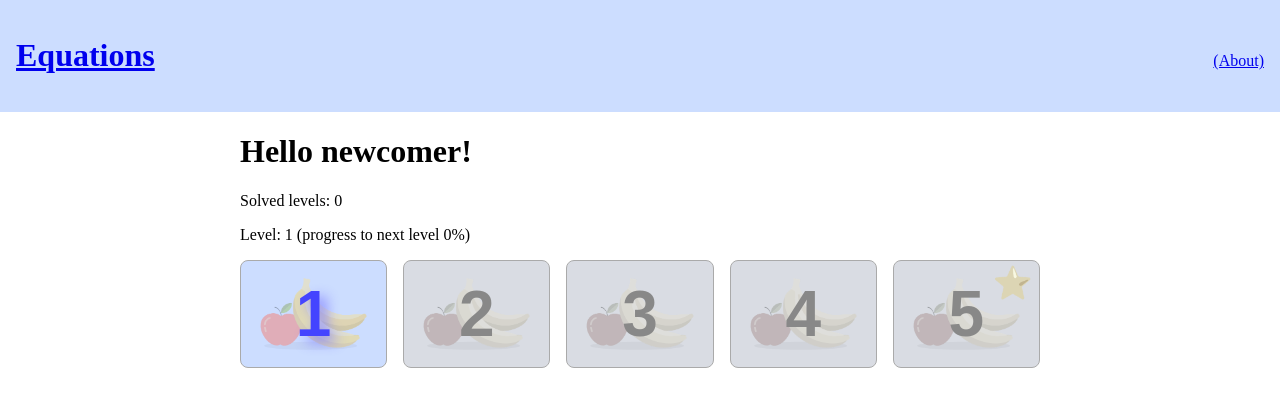
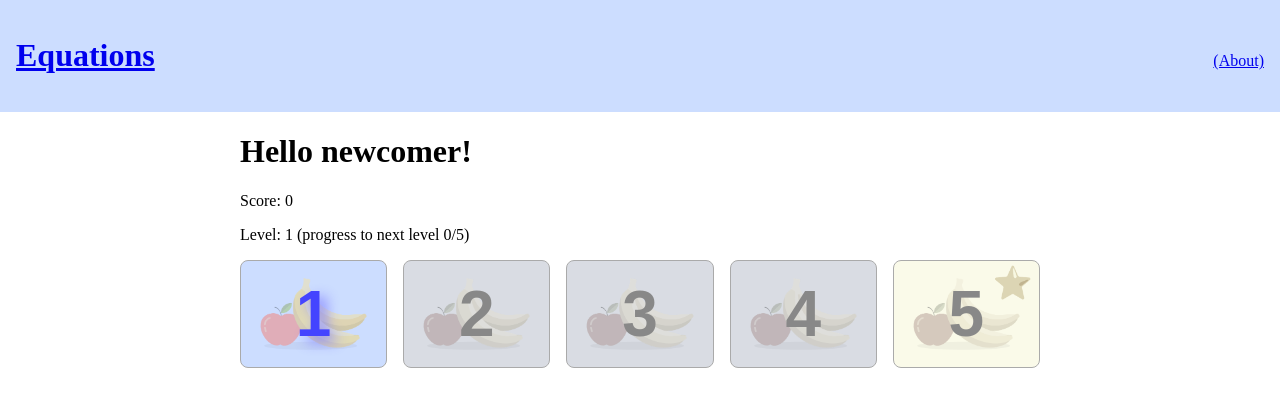
Before and after one commit to jacekkopecky/equations, a React (Vite) app: page / in a window 1280 px wide. Shown: the top 406 px of the page. Built offline with nearby package versions, Linux system fonts and the light colour scheme.

Commit message:
first working overview page

```diff
--- a/src/js/AppState.js
+++ b/src/js/AppState.js
@@ -1,6 +1,8 @@
 import Random from './tools/random';
 import levels from './levels/index';
 import { useLocalStorage } from './tools/react';
+
+const BATCH_SIZE = 5;
 
 export default class AppState {
   constructor() {
@@ -34,6 +36,35 @@ export default class AppState {
     return assignment;
   }
 
+  getUpcomingAssignments() {
+    let firstUnsolved = this.state.assignments.findIndex((a, i) => i > 0 && !a?.answered);
+    if (firstUnsolved === -1) firstUnsolved = 1;
+
+    const first = Math.floor(((firstUnsolved - 1) / BATCH_SIZE)) * BATCH_SIZE + 1;
+    const assignments = [];
+    const level = this.level;
+
+    for (let i = 0; i < BATCH_SIZE; i += 1) {
+      const attempted = this.state.assignments[first + i];
+      const challenge = i === BATCH_SIZE - 1;
+      if (attempted) {
+        assignments[i] = {
+          level: attempted.level,
+          n: attempted.n,
+          answered: attempted.answered,
+          answeredCorrectly: attempted.answeredCorrectly,
+        };
+      } else {
+        assignments[i] = {
+          level: challenge ? level + 1 : chooseLevel(level),
+          n: first + i,
+        };
+      }
+    }
+
+    return assignments;
+  }
+
   _duplicateState() {
     this.state = { ...this.state };
   }
@@ -42,4 +73,23 @@ export default class AppState {
   _saveState() {
     this.setState(this.state);
   }
+
+  get score() {
+    return this.state.assignments.filter((a) => a?.answeredCorrectly).length;
+  }
+
+  get level() {
+    return 1 || this.todo;
+  }
+
+  get progressIndicator() {
+    const level = this.level;
+    const progress = this.state.assignments.filter((a) => Number(a?.level) > level).length;
+    return `${progress}/5`;
+  }
 }
+
+function chooseLevel(l) {
+  return l;
+  // todo give lower-level assignments too?
+}
--- a/src/js/components/App.css
+++ b/src/js/components/App.css
@@ -4,11 +4,12 @@
   --disabled-bg: #eee;
   --header-bg: #cdf;
   --border: #aaa;
-  --level-n-fg: #44f;
-  --level-n-shadow: 0.1em 0.1em 0.2em #88f;
-  --level-n-dis-fg: #888;
-  --level-n-dis-shadow: none;
-  --level-bg: #cdf;
+  --assignment-n-fg: #44f;
+  --assignment-n-shadow: 0.1em 0.1em 0.2em #88f;
+  --assignment-n-dis-fg: #888;
+  --assignment-n-dis-shadow: none;
+  --assignment-bg: #cdf;
+  --assignment-challenge-bg: #ffa;
 }
 
 html,
--- a/src/js/components/Overview.css
+++ b/src/js/components/Overview.css
@@ -1,9 +1,9 @@
-#overview .levels {
+#overview .assignments {
   display: flex;
   flex-direction: row;
 }
 
-#overview .level {
+#overview .assignment {
   position: relative;
   width: 20%;
   min-height: 4em;
@@ -13,23 +13,27 @@
   border-radius: 0.5em;
   text-align: center;
   text-decoration: none;
-  background-color: var(--level-bg);
+  background-color: var(--assignment-bg);
 }
 
-#overview .level.disabled {
+#overview .assignment.challenge {
+  background-color: var(--assignment-challenge-bg);
+}
+
+#overview .assignment.disabled {
   cursor: default;
   filter: grayscale(0.8);
 }
 
-#overview .level:not(.disabled):hover {
+#overview .assignment:not(.disabled):hover {
   box-shadow: 0.3em 0.3em 1em var(--border);
 }
 
-#overview .levels > .level:not(:first-child) {
+#overview .assignments > .assignment:not(:first-child) {
   margin-left: 1em;
 }
 
-#overview .level .icon {
+#overview .assignment .icon {
   position: absolute;
   left: 0;
   right: 0;
@@ -44,20 +48,42 @@
   z-index: -1;
 }
 
-#overview .level .n {
+#overview .assignment .n {
   font-family: sans-serif;
   font-size: 4em;
-  color: var(--level-n-fg);
-  text-shadow: var(--level-n-shadow);
+  color: var(--assignment-n-fg);
+  text-shadow: var(--assignment-n-shadow);
   font-weight: bold;
 }
 
-#overview .level.disabled .n {
-  color: var(--level-n-dis-fg);
-  text-shadow: var(--level-n-dis-shadow);
+#overview .assignment.answered .n {
+  display: none;
 }
 
-#overview .level.challenge::before {
+#overview .assignment.answered::before {
+  font-size: 4em;
+  position: absolute;
+  top: 50%;
+  left: 50%;
+  transform: translate(-50%, -50%);
+}
+
+#overview .assignment.answered.correctly::before {
+  content: '✓';
+  color: green;
+}
+
+#overview .assignment.answered.asked::before {
+  color: gray;
+  content: '—';
+}
+
+#overview .assignment.disabled .n {
+  color: var(--assignment-n-dis-fg);
+  text-shadow: var(--assignment-n-dis-shadow);
+}
+
+#overview .assignment.challenge::before {
   content: '⭐️';
   font-size: 2em;
   position: absolute;
--- a/src/js/components/Overview.js
+++ b/src/js/components/Overview.js
@@ -7,42 +7,72 @@ import levels from '../levels/index';
 import Random from '../tools/random';
 
 const rng = new Random();
+export default function Overview({ appState }) {
+  const batch = appState.getUpcomingAssignments();
+  const userLevel = appState.level;
+  disableAfterFirstUnsolved(batch);
 
-export default function App() {
   return (
     <main id="overview">
       <h1>Hello newcomer!</h1>
-      <p>Solved levels: 0</p>
-      <p>Level: 1 (progress to next level 0%)</p>
-      <div className="levels">
-        <Level level={1} n={1} />
-        <Level disabled level={1} n={2} />
-        <Level disabled level={1} n={3} />
-        <Level disabled level={1} n={4} />
-        <Level disabled level={2} n={5} isChallenge />
+      <p>Score: { appState.score }</p>
+      <p>Level: { userLevel } (progress to next level { appState.progressIndicator })</p>
+      <div className="assignments">
+        { batch.map(renderAssignment) }
       </div>
     </main>
   );
+
+  function renderAssignment(a) {
+    return (
+      <Assignment
+        key={a.n}
+        level={a.level}
+        n={a.n}
+        isChallenge={a.level > userLevel}
+        disabled={a.disabled}
+        answered={a.answered}
+        answeredCorrectly={a.answeredCorrectly}
+      />
+    );
+  }
 }
 
-function Level(props) {
+function disableAfterFirstUnsolved(assignments) {
+  let foundUnsolved = false;
+  for (const a of assignments) {
+    if (foundUnsolved) a.disabled = true;
+    if (!a.answered) foundUnsolved = true;
+  }
+}
+
+function Assignment(props) {
   const {
     level,
     n,
     isChallenge,
     disabled,
+    answered,
+    answeredCorrectly,
   } = props;
 
   // create a sample assignment at given level
-  // no need to use `n` for rng, we're only using the level's image
-  const assignment = levels[level](rng);
+  // todo use `n` for rng; this should be in levels/index.js anyway
+  const sampleAssignment = levels[level](rng);
+  const image = sampleAssignment.image;
 
-  const mainClass = `level ${isChallenge ? 'challenge' : ''}`;
+  const classes = ['assignment'];
+  if (isChallenge) classes.push('challenge');
+  if (disabled) classes.push('disabled');
+  if (answered) {
+    classes.push('answered');
+    classes.push(answeredCorrectly ? 'correctly' : 'asked');
+  }
 
   const content = (
     <>
-      { assignment.image && (
-        <img className="icon" src={assignment.image} alt="level icon" draggable="false" />
+      { image && (
+        <img className="icon" src={image} alt="level icon" draggable="false" />
       ) }
       <span className="n">{ n }</span>
     </>
@@ -50,13 +80,13 @@ function Level(props) {
 
   if (disabled) {
     return (
-      <div className={`${mainClass} disabled`}>
+      <div className={classes.join(' ')}>
         { content }
       </div>
     );
   } else {
     return (
-      <Link to={`/eq/${level}/${n}`} className={mainClass}>
+      <Link to={`/eq/${level}/${n}`} className={classes.join(' ')}>
         { content }
       </Link>
     );
--- a/src/js/components/SolveAssignment.js
+++ b/src/js/components/SolveAssignment.js
@@ -46,7 +46,7 @@ export default function SolveAssignment(props) {
     deleteStoredAttemptText();
   }
 
-  const finished = assignment.answeredCorrectly != null;
+  const finished = assignment.answered != null;
   const attemptText = assignment.attemptText ?? storedAttemptText;
 
   return (
@@ -117,6 +117,7 @@ export default function SolveAssignment(props) {
     if (correct) {
       assignment.attemptText = attemptText;
       assignment.answeredCorrectly = true;
+      assignment.answered = true;
       assignment.save();
       setStoredAttemptText(null);
       setAskedToCheckAnswers(true);
```
